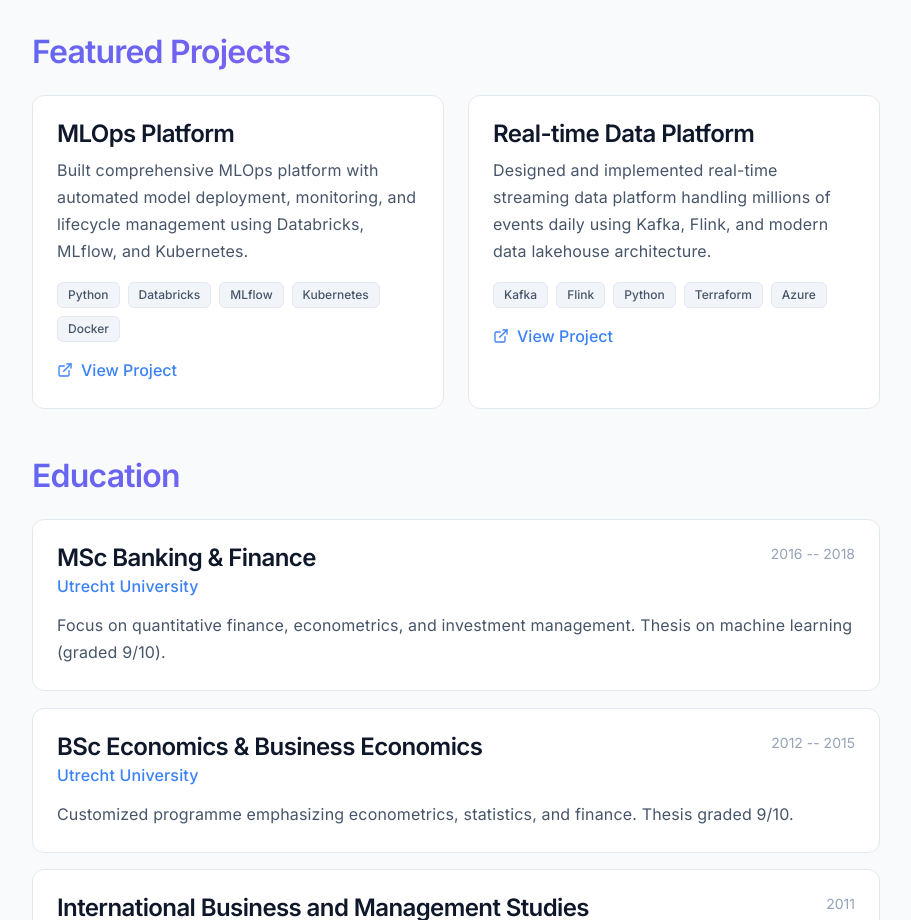
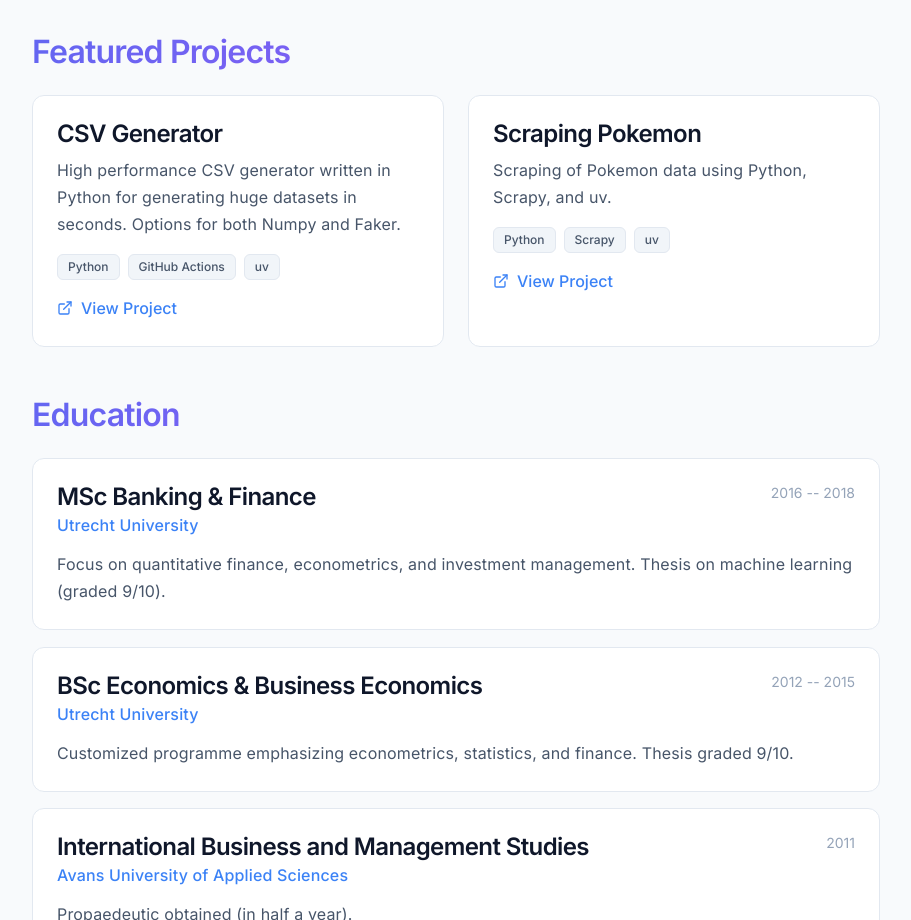
Before and after one commit to LPvdT/lpvdt-site, a SvelteKit app: page / in a window 1280 px wide. Shown: the part 3960-4880 px from the top of the page, without its empty margins (184-1095 px from the left). Built offline with nearby package versions, Linux system fonts and the light colour scheme.

Commit message:
update +page.svelte: projects

```diff
--- a/src/routes/+page.svelte
+++ b/src/routes/+page.svelte
@@ -204,20 +204,18 @@
   ];
 
   const projects = [
-    // TODO: Change this to some GH repos
     {
-      name: "MLOps Platform",
+      name: "CSV Generator",
       description:
-        "Built comprehensive MLOps platform with automated model deployment, monitoring, and lifecycle management using Databricks, MLflow, and Kubernetes.",
-      technologies: ["Python", "Databricks", "MLflow", "Kubernetes", "Docker"],
-      link: "https://github.com/LPvdT"
+        "High performance CSV generator written in Python for generating huge datasets in seconds. Options for both Numpy and Faker.",
+      technologies: ["Python", "GitHub Actions", "uv"],
+      link: "https://github.com/LPvdT/csv-gen"
     },
     {
-      name: "Real-time Data Platform",
-      description:
-        "Designed and implemented real-time streaming data platform handling millions of events daily using Kafka, Flink, and modern data lakehouse architecture.",
-      technologies: ["Kafka", "Flink", "Python", "Terraform", "Azure"],
-      link: "https://github.com/LPvdT"
+      name: "Scraping Pokemon",
+      description: "Scraping of Pokemon data using Python, Scrapy, and uv.",
+      technologies: ["Python", "Scrapy", "uv"],
+      link: "https://github.com/LPvdT/scraping-pokemon"
     }
   ];
 </script>
```
